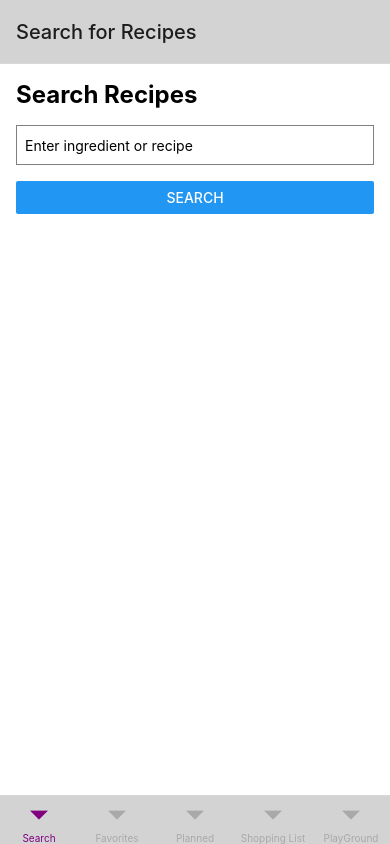
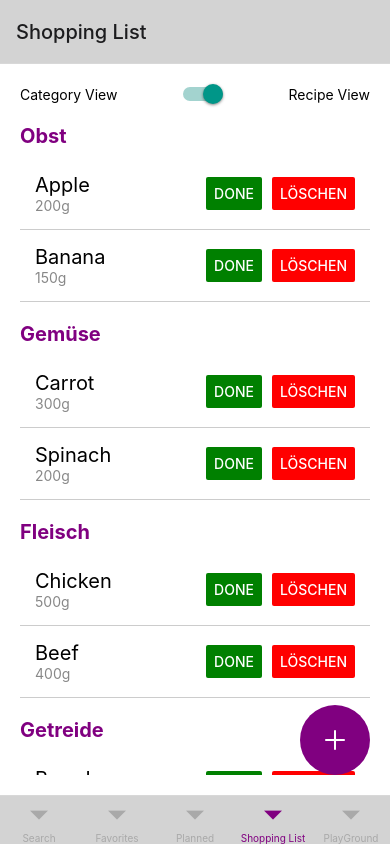
Before and after one commit to pakreft/culinary-compass, a React Native app: screen /ShoppingList in a window 390 px wide. Built offline with nearby package versions, Linux system fonts and the light colour scheme.

Commit message:
einkaufsliste update / schnittstelle geadded
-einkaufliste in zwei teile geteilt mit denselben dynamischen elementen
-schnittstelle für kalender und recipeview, um zutaten zur eink.liste zu adden

```diff
--- a/src/App.js
+++ b/src/App.js
@@ -2,12 +2,15 @@ import { registerRootComponent } from 'expo';
 import { NavigationContainer } from '@react-navigation/native';
 
 import BottomTabBar from './navigation/BottomTabBar';
+import { ShoppingListProvider } from './contexts/ShoppingListContext';
 
 export default function App() {
   return (
-    <NavigationContainer>
-      <BottomTabBar />
-    </NavigationContainer>
+    <ShoppingListProvider>
+      <NavigationContainer>
+        <BottomTabBar />
+      </NavigationContainer>
+    </ShoppingListProvider>
   );
 }
 
--- /dev/null
+++ b/src/components/ShoppingListItem.jsx
@@ -0,0 +1,49 @@
+import React from 'react';
+import { View, Text, TouchableOpacity, Button, StyleSheet } from 'react-native';
+
+const ShoppingListItem = ({ item, onDelete, onToggleDone }) => (
+  <TouchableOpacity style={styles.itemContainer}>
+    <View>
+      <Text style={styles.itemText}>{item.name}</Text>
+      <Text style={styles.itemAmount}>{item.amount}</Text>
+    </View>
+    <View style={styles.buttonsContainer}>
+      <View style={styles.buttonWrapper}>
+        <Button
+          title="Done"
+          color={item.done ? 'gray' : 'green'}
+          onPress={() => onToggleDone(item.id)}
+        />
+      </View>
+      <View style={styles.buttonWrapper}>
+        <Button title="Löschen" color="red" onPress={() => onDelete(item.id)} />
+      </View>
+    </View>
+  </TouchableOpacity>
+);
+
+const styles = StyleSheet.create({
+  itemContainer: {
+    padding: 15,
+    borderBottomWidth: 1,
+    borderBottomColor: '#ccc',
+    flexDirection: 'row',
+    justifyContent: 'space-between',
+    alignItems: 'center',
+  },
+  itemText: {
+    fontSize: 20,
+  },
+  itemAmount: {
+    fontSize: 14,
+    color: '#888',
+  },
+  buttonsContainer: {
+    flexDirection: 'row',
+  },
+  buttonWrapper: {
+    marginLeft: 10,
+  },
+});
+
+export default ShoppingListItem;
--- /dev/null
+++ b/src/contexts/ShoppingListContext.js
@@ -0,0 +1,76 @@
+import React, { createContext, useState } from 'react';
+
+const ShoppingListContext = createContext();
+
+const initialItems = [
+  { id: '1', name: 'Apple', category: 'Obst', amount: '200g', done: false, recipe: 'Obstsalat' },
+    { id: '2', name: 'Carrot', category: 'Gemüse', amount: '300g', done: false, recipe: 'Bolognese' },
+    { id: '3', name: 'Chicken', category: 'Fleisch', amount: '500g', done: false, recipe: 'Chicken Curry' },
+    { id: '4', name: 'Bread', category: 'Getreide', amount: '1 loaf', done: false, recipe: 'Sandwich' },
+    { id: '5', name: 'Banana', category: 'Obst', amount: '150g', done: false, recipe: 'Smoothie' },
+    { id: '6', name: 'Spinach', category: 'Gemüse', amount: '200g', done: false, recipe: 'Spinach Pie' },
+    { id: '7', name: 'Beef', category: 'Fleisch', amount: '400g', done: false, recipe: 'Beef Stew' },
+    { id: '8', name: 'Rice', category: 'Getreide', amount: '1kg', done: false, recipe: 'Fried Rice' },
+];
+
+const initialCategories = ['Obst', 'Gemüse', 'Fleisch', 'Getreide'];
+const initialRecipes = ['Obstsalat', 'Bolognese', 'Chicken Curry', 'Sandwich', 'Smoothie', 'Spinach Pie', 'Beef Stew', 'Fried Rice'];
+
+
+export const ShoppingListProvider = ({ children }) => {
+  const [items, setItems] = useState(initialItems);
+  const [nextId, setNextId] = useState(initialItems.length + 1);
+  const [categories, setCategories] = useState(initialCategories);
+  const [recipes, setRecipes] = useState(initialRecipes);
+
+  const addItem = (newItem) => {
+    newItem.id = nextId.toString();
+    setItems((prevItems) => [...prevItems, newItem]);
+    setNextId(nextId + 1);
+
+    if (!categories.includes(newItem.category)) {
+      setCategories((prevCategories) => [...prevCategories, newItem.category]);
+    }
+
+    if (!recipes.includes(newItem.recipe)) {
+      setRecipes((prevRecipes) => [...prevRecipes, newItem.recipe]);
+    }
+  };
+
+  const deleteItem = (itemId) => {
+    setItems((prevItems) => {
+      const updatedItems = prevItems.filter((item) => item.id !== itemId);
+
+      // Check for categories to delete
+      const itemToDelete = prevItems.find((item) => item.id === itemId);
+      const isLastInCategory = !updatedItems.some((item) => item.category === itemToDelete.category);
+      const isLastInRecipe = !updatedItems.some((item) => item.recipe === itemToDelete.recipe);
+
+      if (isLastInCategory) {
+        setCategories((prevCategories) => prevCategories.filter((category) => category !== itemToDelete.category));
+      }
+
+      if (isLastInRecipe) {
+        setRecipes((prevRecipes) => prevRecipes.filter((recipe) => recipe !== itemToDelete.recipe));
+      }
+
+      return updatedItems;
+    });
+  };
+
+  const toggleItemDone = (itemId) => {
+    setItems((prevItems) =>
+      prevItems.map((item) =>
+        item.id === itemId ? { ...item, done: !item.done } : item
+      )
+    );
+  };
+
+  return (
+    <ShoppingListContext.Provider value={{ items, categories, recipes, addItem, deleteItem, toggleItemDone }}>
+      {children}
+    </ShoppingListContext.Provider>
+  );
+};
+
+export default ShoppingListContext;
--- a/src/navigation/BottomTabBar.jsx
+++ b/src/navigation/BottomTabBar.jsx
@@ -48,11 +48,10 @@ export default function BottomTabBar() {
         }}
       />
       <Tab.Screen
-        name={routes.shoppingListStack}
+        name="ShoppingList"
         component={ShoppingListScreenStack}
         options={{
           tabBarLabel: 'Shopping List',
-          //tabBarIcon:
         }}
       />
       <Tab.Screen
--- a/src/screens/main/PlannedScreen.jsx
+++ b/src/screens/main/PlannedScreen.jsx
@@ -1,4 +1,4 @@
-import React, { useState } from 'react';
+import React, { useState, useContext } from 'react';
 import {
   View,
   Text,
@@ -20,6 +20,7 @@ import {
 } from 'date-fns';
 import { de } from 'date-fns/locale';
 import SwipeModal from '../../components/SwipeModal';
+import ShoppingListContext from '../../contexts/ShoppingListContext'; // Von Lennard: Handling, dass Items an die Einkaufliste geschickt werden können
 
 // Dummy function to simulate fetching recipes for a date
 const getRecipesForDate = (date) => {
@@ -40,6 +41,15 @@ const PlannedScreen = ({ navigation }) => {
   const [addRecipeModalVisible, setAddRecipeModalVisible] = useState(false);
   const [newRecipe, setNewRecipe] = useState('');
   const [currentDate, setCurrentDate] = useState('');
+
+  // Neuer Code von Lennard für Einkaufsliste --->
+  // handleAddItem aufrufen und Parameter ausfüllen, um Zutaten zur Einkaufsliste hinzuzufügen
+  const { addItem } = useContext(ShoppingListContext);
+  const handleAddItem = (name, category, amount, recipe) => {
+    const newItem = { name: name, category: category, amount: amount, done: false, recipe: recipe };
+    addItem(newItem);
+  };
+  // <--- Bis hierhin
 
   const handleNextWeek = () => {
     const newDate = addWeeks(selectedDate, 1);
@@ -99,6 +109,9 @@ const PlannedScreen = ({ navigation }) => {
     });
   };
 
+
+
+
   return (
     <View style={styles.container}>
       <SwipeModal //Details Modal
@@ -111,6 +124,8 @@ const PlannedScreen = ({ navigation }) => {
           <TouchableOpacity
             style={styles.alertButton} // Details Modal
             onPress={() => setModalVisible(true)}
+            // Von Lennard: Hier ein Beispiel, wie man Einträge hinzufügen würde.
+            //onPress={() => handleAddItem('Tomato', 'Gemüse', '200g', 'Salad')}
           >
             <Ionicons name="alert-circle" size={40} color="purple" />
           </TouchableOpacity>
--- a/src/screens/main/ShoppingListScreen.jsx
+++ b/src/screens/main/ShoppingListScreen.jsx
@@ -1,55 +1,13 @@
-import React, { useState } from 'react';
-import { View, Text, FlatList, StyleSheet, TouchableOpacity, Button } from 'react-native';
+import React, { useContext, useState } from 'react';
+import { View, Text, FlatList, StyleSheet, TouchableOpacity, Button, Switch } from 'react-native';
 import { Ionicons } from '@expo/vector-icons';
+import ShoppingListContext from '../../contexts/ShoppingListContext';
+import ShoppingListItem from '../../components/ShoppingListItem';
 
-const initialItems = [
-  { id: '1', name: 'Apple', category: 'Obst', amount: '200g', done: false },
-  { id: '2', name: 'Carrot', category: 'Gemüse', amount: '300g', done: false },
-  { id: '3', name: 'Chicken', category: 'Fleisch', amount: '500g', done: false },
-  { id: '4', name: 'Bread', category: 'Getreide', amount: '1 loaf', done: false },
-  { id: '5', name: 'Banana', category: 'Obst', amount: '150g', done: false },
-  { id: '6', name: 'Spinach', category: 'Gemüse', amount: '200g', done: false },
-  { id: '7', name: 'Beef', category: 'Fleisch', amount: '400g', done: false },
-  { id: '8', name: 'Rice', category: 'Getreide', amount: '1kg', done: false },
-];
-
-const categories = ['Obst', 'Gemüse', 'Fleisch', 'Getreide'];
-
-const ShoppingListItem = ({ item, onDelete, onToggleDone }) => (
-  <TouchableOpacity style={styles.itemContainer}>
-    <View>
-      <Text style={styles.itemText}>{item.name}</Text>
-      <Text style={styles.itemAmount}>{item.amount}</Text>
-    </View>
-    <View style={styles.buttonsContainer}>
-      <View style={styles.buttonWrapper}>
-        <Button
-          title="Done"
-          color={item.done ? 'gray' : 'green'}
-          onPress={() => onToggleDone(item.id)}
-        />
-      </View>
-      <View style={styles.buttonWrapper}>
-        <Button title="Löschen" color="red" onPress={() => onDelete(item.id)} />
-      </View>
-    </View>
-  </TouchableOpacity>
-);
 
 const ShoppingListScreen = () => {
-  const [items, setItems] = useState(initialItems);
-
-  const deleteItem = (itemId) => {
-    setItems((prevItems) => prevItems.filter((item) => item.id !== itemId));
-  };
-
-  const toggleItemDone = (itemId) => {
-    setItems((prevItems) =>
-      prevItems.map((item) =>
-        item.id === itemId ? { ...item, done: !item.done } : item
-      )
-    );
-  };
+  const { items, categories, recipes, deleteItem, toggleItemDone } = useContext(ShoppingListContext);
+  const [isCategoryView, setIsCategoryView] = useState(true);
 
   const renderCategory = ({ item }) => {
     return (
@@ -66,17 +24,45 @@ const ShoppingListScreen = () => {
     );
   };
 
-  const categorizedItems = categories.map((category) => ({
-    category,
-    items: items.filter((item) => item.category === category),
-  }));
+  const renderRecipe = ({ item }) => {
+    return (
+      <View style={styles.categoryContainer}>
+        <Text style={styles.categoryTitle}>{item.recipe}</Text>
+        <FlatList
+          data={item.items}
+          renderItem={({ item }) => (
+            <ShoppingListItem item={item} onDelete={deleteItem} onToggleDone={toggleItemDone} />
+          )}
+          keyExtractor={(item) => item.id}
+        />
+      </View>
+    );
+  };
+
+const categorizedItems = categories?.map((category) => ({
+  category,
+  items: items.filter((item) => item.category === category),
+})) || [];
+
+const recipeItems = recipes?.map((recipe) => ({
+  recipe,
+  items: items.filter((item) => item.recipe === recipe),
+})) || [];
 
   return (
     <View style={styles.container}>
+      <View style={styles.switchContainer}>
+        <Text>Category View</Text>
+        <Switch
+          value={isCategoryView}
+          onValueChange={() => setIsCategoryView((prevValue) => !prevValue)}
+        />
+        <Text>Recipe View</Text>
+      </View>
       <FlatList
-        data={categorizedItems}
-        renderItem={renderCategory}
-        keyExtractor={(item) => item.category}
+        data={isCategoryView ? categorizedItems : recipeItems}
+        renderItem={isCategoryView ? renderCategory : renderRecipe}
+        keyExtractor={(item) => isCategoryView ? item.category : item.recipe}
       />
       <TouchableOpacity style={styles.fab}>
         <Ionicons name="add" size={32} color="white" />
@@ -90,6 +76,12 @@ const styles = StyleSheet.create({
     flex: 1,
     padding: 20,
     backgroundColor: '#fff',
+  },
+  switchContainer: {
+    flexDirection: 'row',
+    justifyContent: 'space-between',
+    alignItems: 'center',
+    marginBottom: 20,
   },
   title: {
     fontSize: 24,
@@ -115,7 +107,7 @@ const styles = StyleSheet.create({
     alignItems: 'center',
   },
   itemText: {
-    fontSize: 18,
+    fontSize: 20,
   },
   itemAmount: {
     fontSize: 14,
```
Also changed, not shown: src/components/SwipeModal.jsx (+13 -1 lines).
